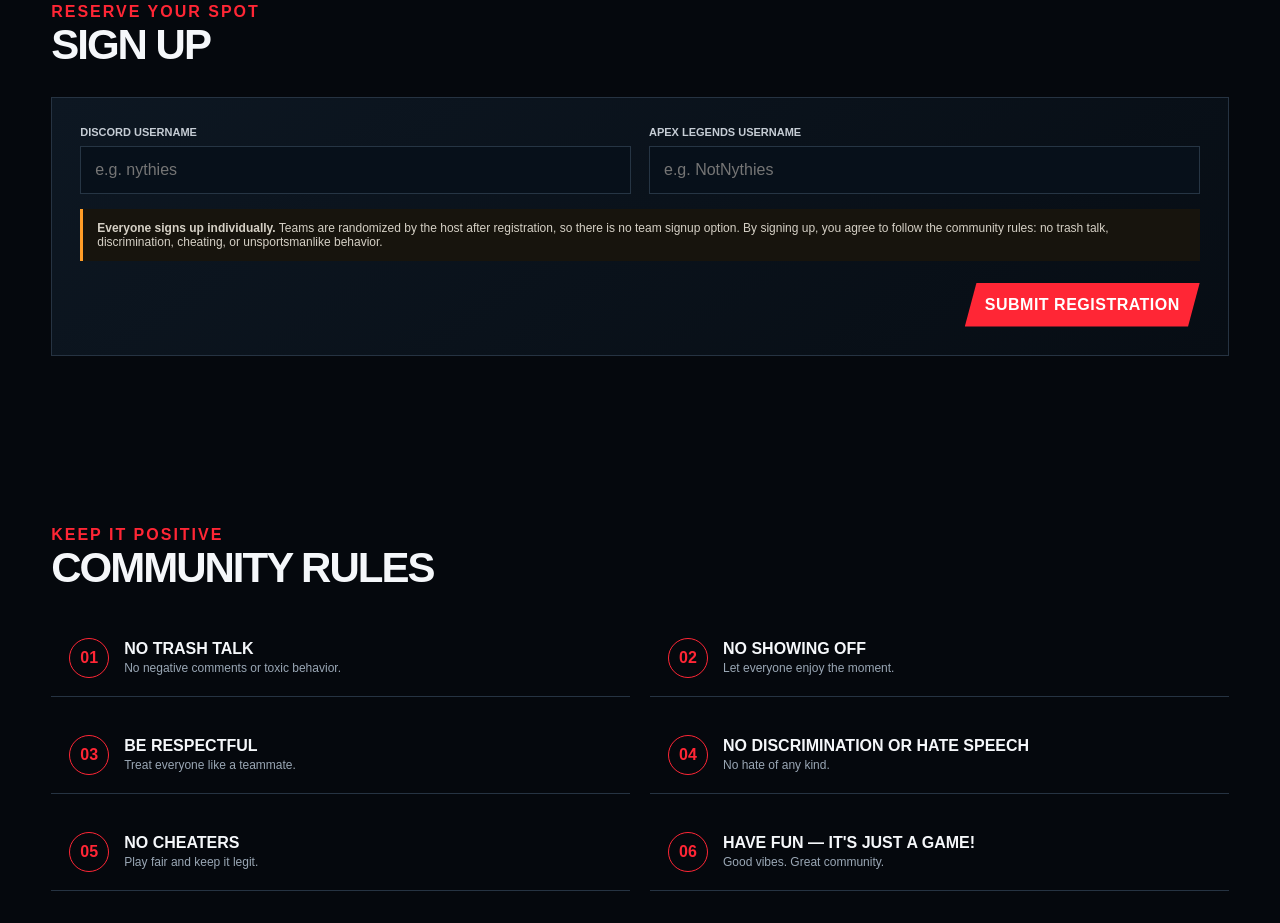
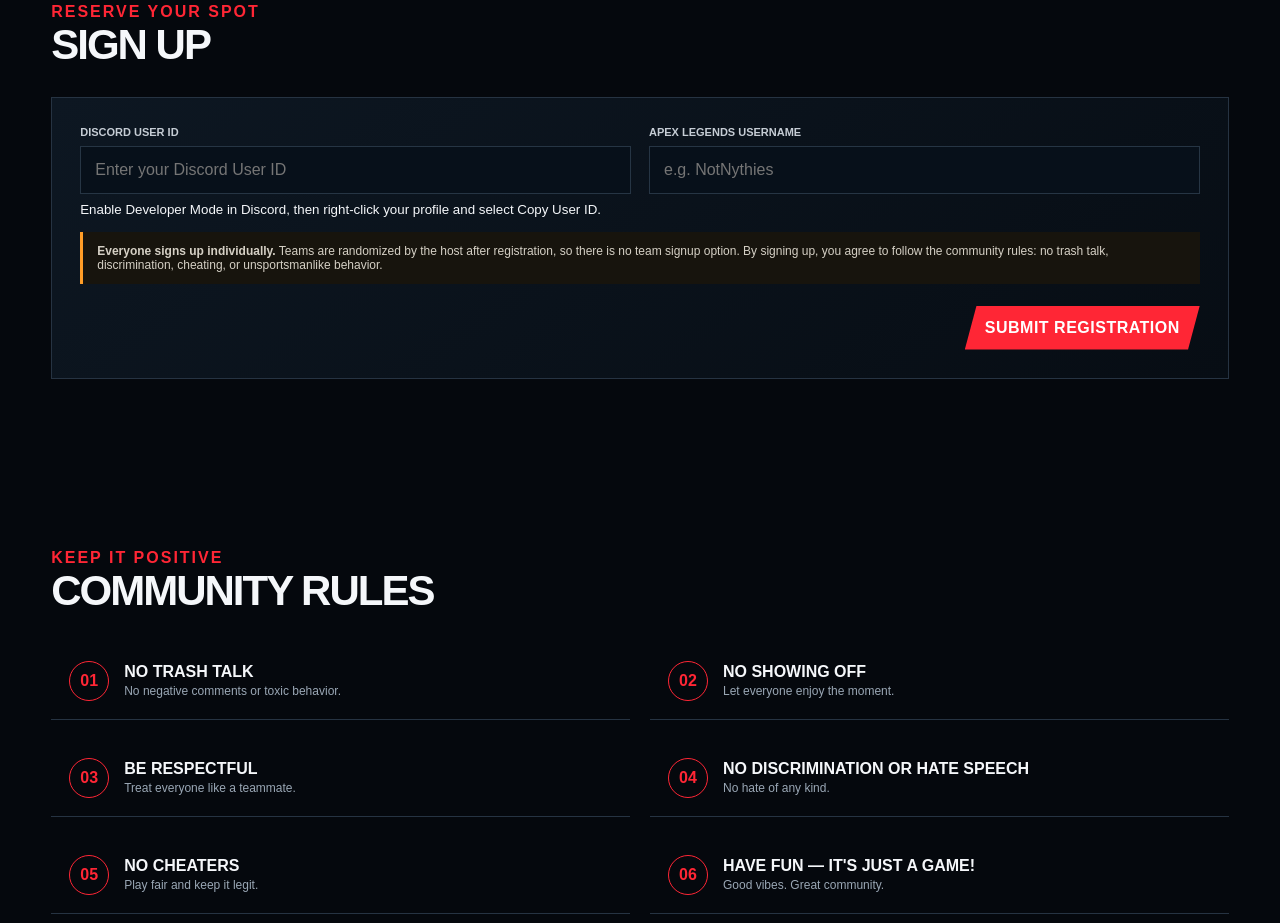
Before and after one commit to eastercreeper/SalvosFinest, a plain HTML site: page index.html in a window 1280 px wide. Shown: the part 2457-3380 px from the top of the page. Drawn offline with nearby package versions, Linux system fonts and the light colour scheme.

Commit message:
Clarify Discord User ID registration field

```diff
--- a/index.html
+++ b/index.html
@@ -84,7 +84,7 @@
   <div class="form-panel">
     <form id="signupForm">
       <div class="form-grid">
-        <div class="field"><label>Discord Username</label><input id="soloDiscord" placeholder="e.g. nythies" required></div>
+        <div class="field"><label for="soloDiscord">Discord User ID</label><input id="soloDiscord" placeholder="Enter your Discord User ID" inputmode="numeric" autocomplete="off" required><small>Enable Developer Mode in Discord, then right-click your profile and select Copy User ID.</small></div>
         <div class="field"><label>Apex Legends Username</label><input id="soloApex" placeholder="e.g. NotNythies" required></div>
       </div>
       <div class="notice"><strong>Everyone signs up individually.</strong> Teams are randomized by the host after registration, so there is no team signup option. By signing up, you agree to follow the community rules: no trash talk, discrimination, cheating, or unsportsmanlike behavior.</div>
```
